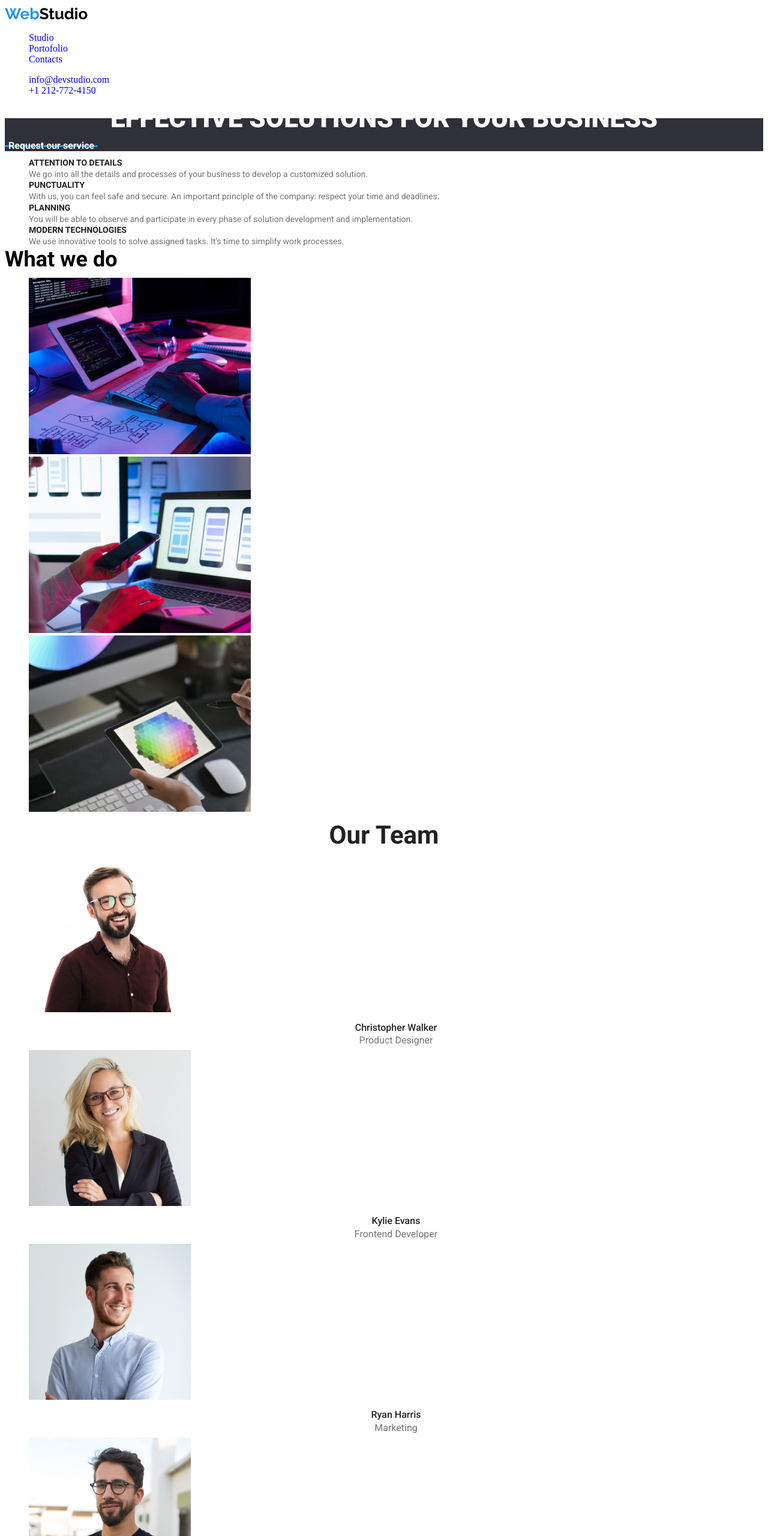
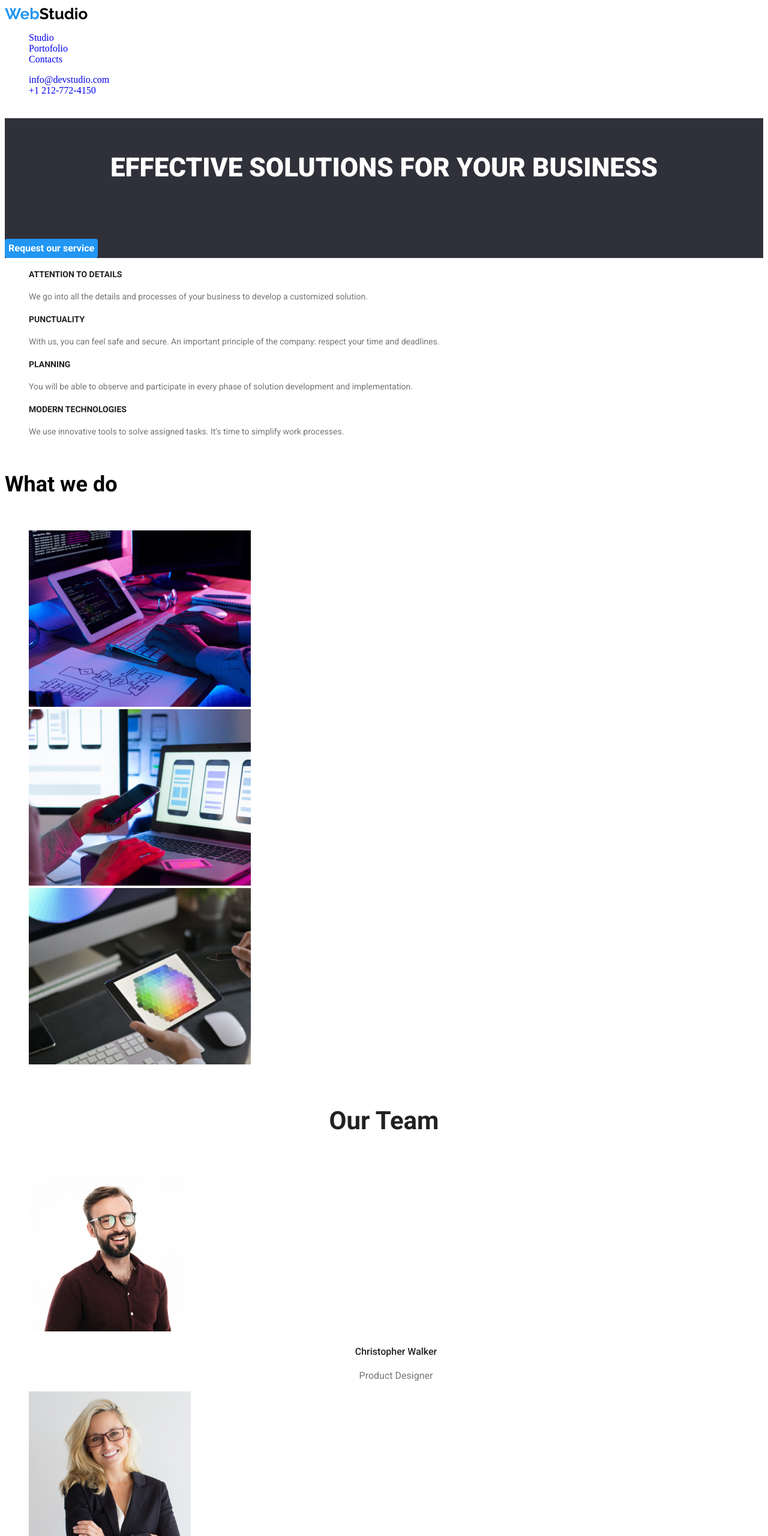
Before and after one commit to damian-ionut/goit-markup-hw-02, a plain HTML site: page index.html in a window 1280 px wide. Shown: the top 2560 px of the page at 60% size. Drawn offline with Linux system fonts and the light colour scheme.

Commit message:
update styles.css

```diff
--- a/css/styles.css
+++ b/css/styles.css
@@ -23,9 +23,8 @@
     font-weight: 900;
     font-size: 44px;
     text-align: center;
-    line-height: 3.75%;
+    line-height: 3.75;
     font-family: var(--primary-font);
-    line-height: 3.75%;
 }
 
 .main_buttton {
@@ -35,7 +34,7 @@
     font-size: 16px;
     border: none;
     text-align: center;
-    line-height: 1.87%;
+    line-height: 1.87;
     font-family: var(--primary-font);
     background-color: var(--secondary-color)
 }
@@ -46,14 +45,14 @@
     font-weight: 700;
     font-size: 14px;
     color: var(--primary-color);
-    line-height: 1.2%;
+    line-height: 1.2;
 }
 .team_qualities_text {
     font-family: var(--primary-font);
     font-weight: 400;
     font-size: 14px;
     color: #757575;
-    line-height: 1.5%;
+    line-height: 1.5;
 }
 
 /* What we do */
@@ -62,7 +61,7 @@
     font-family: var(--primary-font);
     font-weight: 700;
     font-size: 36px;
-    line-height: 2.63%;
+    line-height: 2.63;
 }
 
 /* Our Team */
@@ -73,7 +72,7 @@
     font-size: 42px;
     color: var(--primary-color);
     text-align: center;
-    line-height: 2.63%;
+    line-height: 2.63;
 }
 
 .ourteam_name {
@@ -82,7 +81,7 @@
     font-size: 16px;
     text-align: center;
     color: var(--primary-color);
-    line-height: 1.17%;
+    line-height: 1.17;
 }
 .ourteam_text {
     font-family: var(--primary-font);
@@ -90,7 +89,7 @@
     font-size: 16px;
     color: #757575;
     text-align: center;
-    line-height: 1.17%;
+    line-height: 1.17;
 }
 
 /* PORTOFOLIO */
@@ -111,7 +110,7 @@
     font-size: 18px;
     color: var(--primary-color);
     text-align: center;
-    line-height: 2.25%;
+    line-height: 2.25;
 }
 .portofolio_text {
     font-family: var(--primary-font);
@@ -119,7 +118,7 @@
     font-size: 16px;
     color: #757575;
     text-align: center;
-    line-height: 1.87%;
+    line-height: 1.87;
 }
 
 /* Contact Adress */
@@ -147,7 +146,7 @@
     font-size: 14px;
     color: #FFFFFF99;
     opacity: 60%;
-    line-height: 1%;
+    line-height: 1;
 }
 
 /* For all pages */
```
